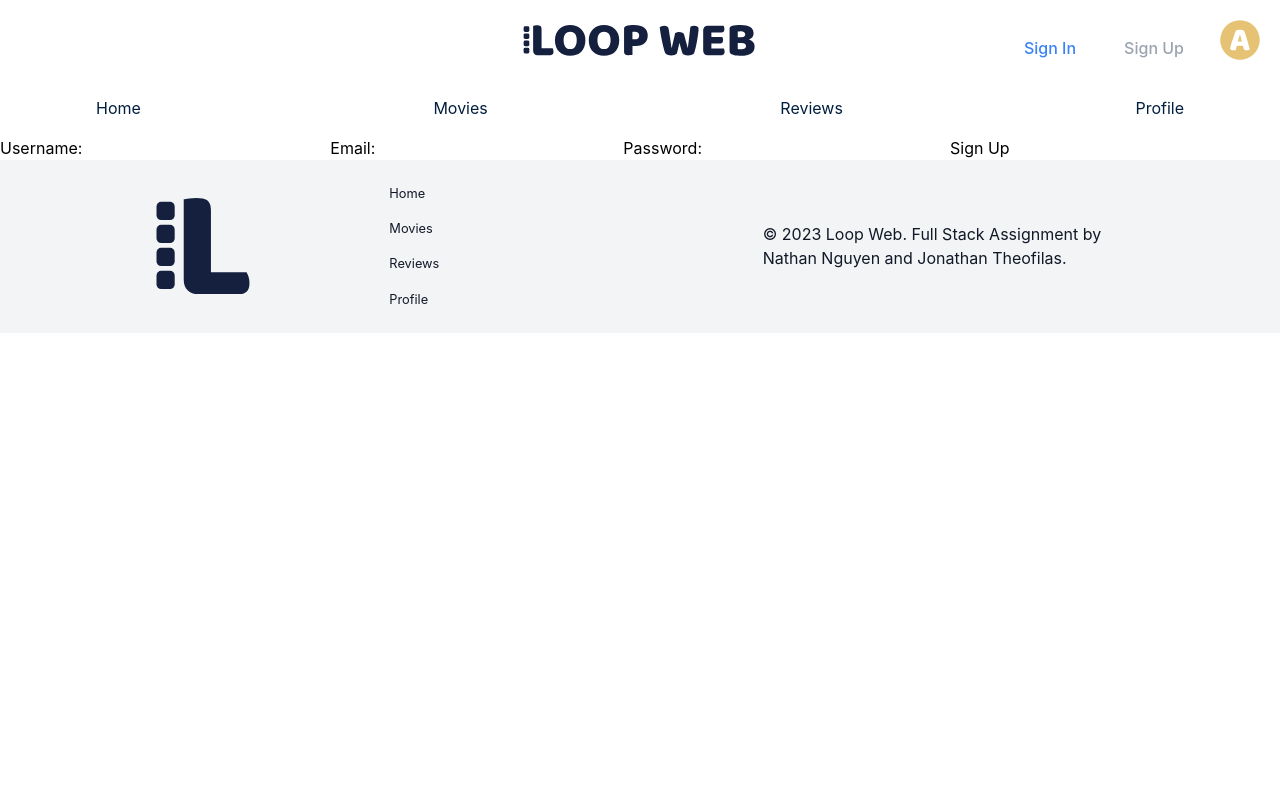
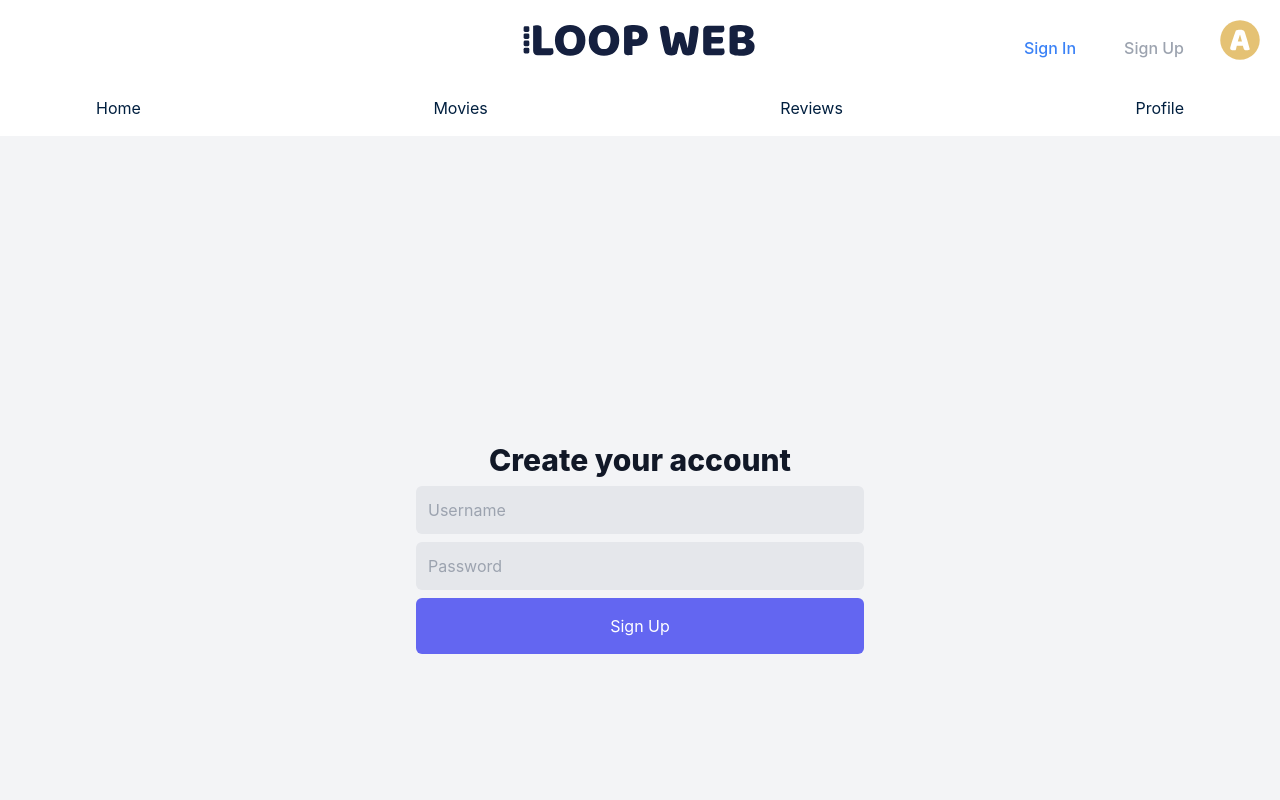
Before and after one commit to barthollomew/loop-web, a React (Create React App) app: page /signUp in a window 1280 px wide. Shown: the top 800 px of the page. Built offline with nearby package versions, Linux system fonts and the light colour scheme.

Commit message:
Completed Sign in Sign Up pages with CSS

```diff
--- a/src/components/SignInForm/SignInForm.js
+++ b/src/components/SignInForm/SignInForm.js
@@ -1,36 +1,55 @@
-import React, { useState } from "react";
+import React, { useState } from 'react';
+import { useNavigate } from 'react-router-dom';
 
-const SignInForm = () => {
-    const [username, setUsername] = useState("");
-    const [password, setPassword] = useState("");
 
-    const handleSignIn = (e) => {
-        e.preventDefault();
-        console.log("Username:", username);
-        console.log("Password:", password);
+const SignInPage = () => {
+    const [username, setUsername] = useState('');
+    const [password, setPassword] = useState('');
+    const navigate = useNavigate();
+
+    const handleSignIn = () => {
+        const users = JSON.parse(localStorage.getItem("users") || "[]");
+        const user = users.find(user => user.username === username);
+
+        if (!user || user.password !== password) {
+            alert("Incorrect username or password");
+            return;
+        }
+
+        localStorage.setItem("currentUser", JSON.stringify(user));
+
+        alert("Successfully signed in!");
+        navigate("/Profile/ProfilePage");
     };
 
     return (
-        <form onSubmit={handleSignIn}>
-            <label htmlFor="username">Username:</label>
+        <div className="min-h-screen flex items-center justify-center bg-gray-100 py-12 px-4 sm:px-6 lg:px-8">
+            <div className="max-w-md w-full">
+                <div>
+                    <h2 className="mt-6 text-center text-3xl font-extrabold text-gray-900">
+                        Sign in to your account
+                    </h2>
+                </div>
                 <input
                     type="text"
-                id="username"
-                name="username"
+                    className="mt-2 block w-full p-3 rounded-md bg-gray-200 border-transparent focus:border-gray-500 focus:bg-white focus:ring-0"
+                    placeholder="Username"
                     value={username}
-                onChange={(e) => setUsername(e.target.value)}
+                    onChange={e => setUsername(e.target.value)}
                 />
-            <label htmlFor="password">Password:</label>
                 <input
                     type="password"
-                id="password"
-                name="password"
+                    className="mt-2 block w-full p-3 rounded-md bg-gray-200 border-transparent focus:border-gray-500 focus:bg-white focus:ring-0"
+                    placeholder="Password"
                     value={password}
-                onChange={(e) => setPassword(e.target.value)}
+                    onChange={e => setPassword(e.target.value)}
                 />
-            <button type="submit">Sign In</button>
-        </form>
+                <button className="mt-2 w-full px-3 py-4 text-white bg-indigo-500 rounded-md focus:bg-indigo-600 focus:outline-none" onClick={handleSignIn}>
+                    Sign In
+                </button>
+            </div>
+        </div>
     );
-};
+}
 
-export default SignInForm;
+export default SignInPage;
--- a/src/components/SignUpForm/SignUpForm.js
+++ b/src/components/SignUpForm/SignUpForm.js
@@ -1,48 +1,55 @@
-// SignUpForm.js
-import React, { useState } from "react";
+import React, { useState } from 'react';
+import { useNavigate } from 'react-router-dom';
 
-const SignUpForm = () => {
-    const [username, setUsername] = useState("");
-    const [email, setEmail] = useState("");
-    const [password, setPassword] = useState("");
+const SignUpPage = () => {
+    const [username, setUsername] = useState('');
+    const [password, setPassword] = useState('');
+    const navigate = useNavigate();
 
-    const handleSignUp = (e) => {
-        e.preventDefault();
+    const handleSignUp = () => {
+        const users = JSON.parse(localStorage.getItem("users") || "[]");
+        if (users.some(user => user.username === username)) {
+            alert("Username already exists");
+            return;
+        }
 
-        console.log("Username:", username);
-        console.log("Email:", email);
-        console.log("Password:", password);
+        const newUser = { username, password, name: '', email: '' };
+        localStorage.setItem("users", JSON.stringify([...users, newUser]));
+        localStorage.setItem("currentUser", JSON.stringify(newUser));
+
+        alert("Successfully signed up!");
+        navigate("/Profile/ProfilePage");
     };
 
     return (
-        <form onSubmit={handleSignUp}>
-            <label htmlFor="username">Username:</label>
+
+        <div className="min-h-screen flex items-center justify-center bg-gray-100 py-12 px-4 sm:px-6 lg:px-8">
+            <div className="max-w-md w-full">
+                <div>
+                    <h2 className="mt-6 text-center text-3xl font-extrabold text-gray-900">
+                        Create your account
+                    </h2>
+                </div>
                 <input
                     type="text"
-                id="username"
-                name="username"
+                    className="mt-2 block w-full p-3 rounded-md bg-gray-200 border-transparent focus:border-gray-500 focus:bg-white focus:ring-0"
+                    placeholder="Username"
                     value={username}
-                onChange={(e) => setUsername(e.target.value)}
+                    onChange={e => setUsername(e.target.value)}
                 />
-            <label htmlFor="email">Email:</label>
-            <input
-                type="email"
-                id="email"
-                name="email"
-                value={email}
-                onChange={(e) => setEmail(e.target.value)}
-            />
-            <label htmlFor="password">Password:</label>
                 <input
                     type="password"
-                id="password"
-                name="password"
+                    className="mt-2 block w-full p-3 rounded-md bg-gray-200 border-transparent focus:border-gray-500 focus:bg-white focus:ring-0"
+                    placeholder="Password"
                     value={password}
-                onChange={(e) => setPassword(e.target.value)}
+                    onChange={e => setPassword(e.target.value)}
                 />
-            <button type="submit">Sign Up</button>
-        </form>
+                <button className="mt-2 w-full px-3 py-4 text-white bg-indigo-500 rounded-md focus:bg-indigo-600 focus:outline-none" onClick={handleSignUp}>
+                    Sign Up
+                </button>
+            </div>
+        </div>
     );
-};
+}
 
-export default SignUpForm;
+export default SignUpPage;
```
Lines whose indentation alone changed are shown as unchanged.
